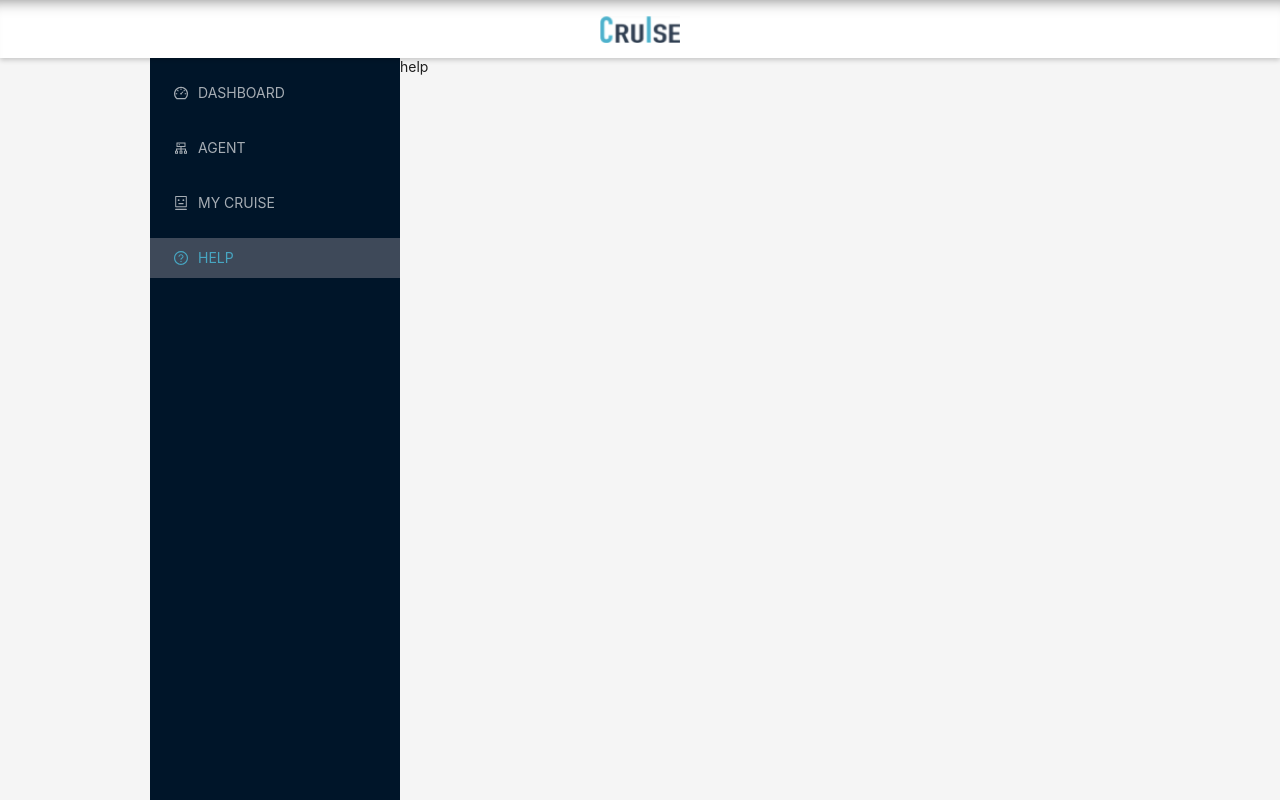
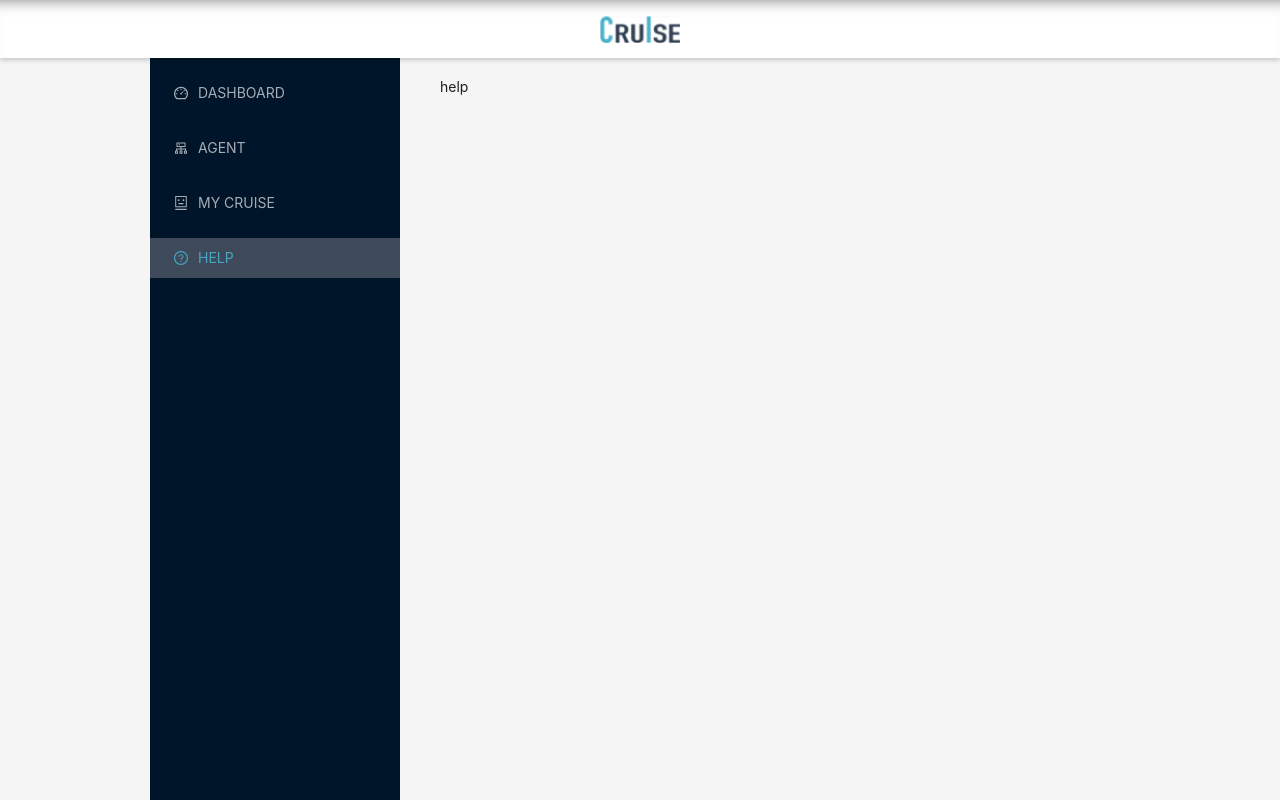
Before and after one commit to kgpoj/cruise, a React (Create React App) app: page /help in a window 1280 px wide. Built offline with nearby package versions, Linux system fonts and the light colour scheme.

Commit message:
feat: add content style

```diff
--- a/src/components/CruiseMain/index.tsx
+++ b/src/components/CruiseMain/index.tsx
@@ -19,20 +19,26 @@ const StyledMain = styled(Layout)`
     margin: 0;
   }
 `;
+
+const StyledContent = styled(Content)`
+  padding-top: 20px;
+  padding-left: 40px;
+`;
+
 const CruiseMain = () => {
   const deviceType = useContext(DeviceContext);
 
   return (
     <StyledMain>
       {deviceType === 'desktop' && <CruiseSider />}
-      <Content>
+      <StyledContent>
         <Routes>
           <Route path="/dashboard" element={<Dashboard />} />
           <Route path="/agent" element={<Agent />} />
           <Route path="/my-cruise" element={<MyCruise />} />
           <Route path="/help" element={<Help />} />
         </Routes>
-      </Content>
+      </StyledContent>
     </StyledMain>
   );
 };
```
